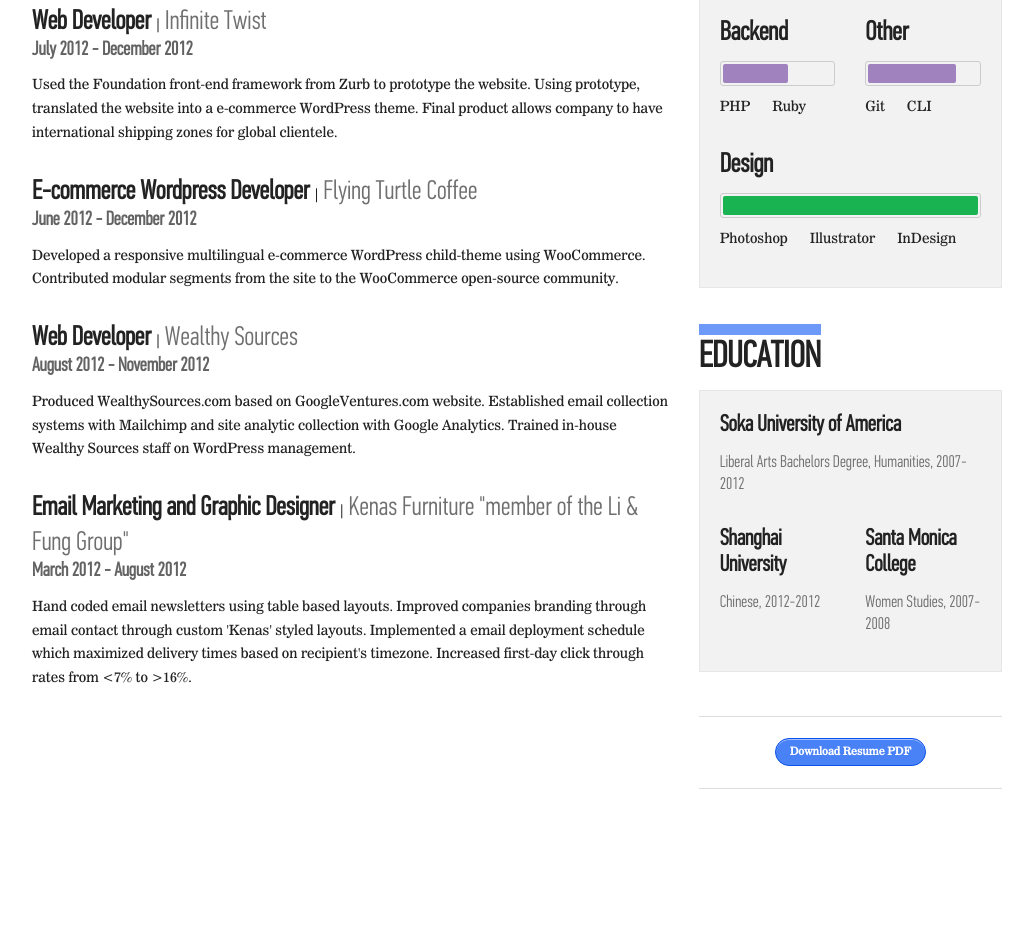
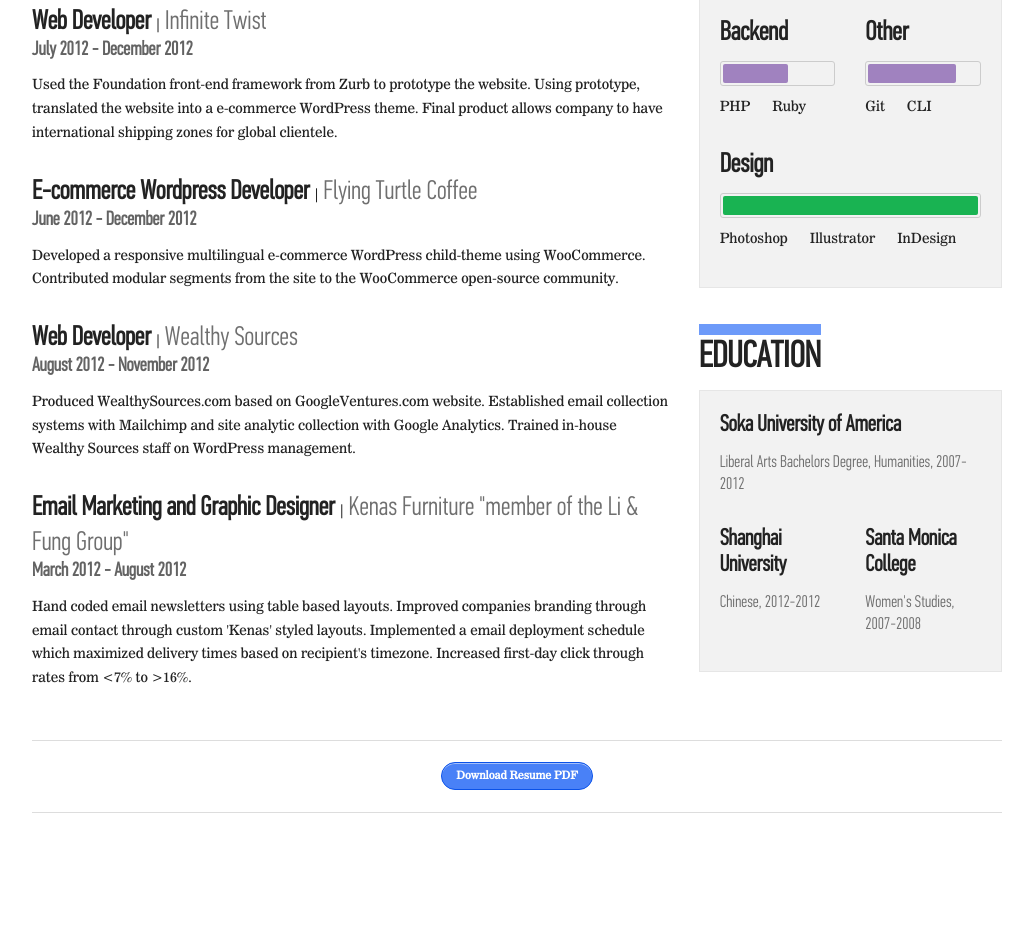
Before and after one commit to lkbgift/portfolio, a website: page app/index.html in a window 1280 px wide. Shown: the part 1114-2049 px from the top of the page, without its empty margins (123-1156 px from the left). Drawn offline with Linux system fonts and the light colour scheme.

Commit message:
changed the width of the download button

```diff
--- a/app/index.html
+++ b/app/index.html
@@ -68,10 +68,8 @@
 	<div class="row" id="development" data-magellan-destination='development'></div>
 
 	<div class="row" id="resume" data-magellan-destination='resume'>
-		<div class="four column centered">
-			<hr>
+		<div class="twelve column centered">
 			<div id="resumeDownloadArea1" class="text-center"></div>
-			<hr>
 		</div>
 		<div class="experience column eight mobile-four">
 			<h2 class="red-topborder">Experience</h2>
@@ -88,10 +86,8 @@
 			</div>
 		</div>
 
-			<div class="four column centered">
-				<hr>
+			<div class="twelve column centered">
 				<div id="resumeDownloadArea2" class="text-center"></div>
-				<hr>
 			</div>
 
 	</div>
@@ -297,7 +293,7 @@
 		    },
 		    {
 		      "institution": "Santa Monica College",
-		      "major": "Women Studies",
+		      "major": "Women's Studies",
 		      "startDate": "2007",
 		      "endDate": "2008",
 		      "smallin": true,
@@ -330,7 +326,7 @@
 	  '<h4 class="dates">{{startDate}} - {{endDate}}</h4>' +
 	  '<p>{{description}}</p> </div> {{/experience}}';
 
-  var resumeDownloadTemplate = '{{#resumeDownload}}<a href="{{resumeLocation}}" class="button round small">{{buttonText}}</a>{{/resumeDownload}}';
+  var resumeDownloadTemplate = '<hr>{{#resumeDownload}}<a href="{{resumeLocation}}" class="button round small">{{buttonText}}</a>{{/resumeDownload}}<hr>';
 
   var skillsTemplate = '<ul class="">' +
 		'{{#skills}} {{#rowIn}}<div class="row">{{/rowIn}} <li class=" no-list-style {{width}} {{column}} {{skill}}"><h3>{{skill}}</h3>' +
```
